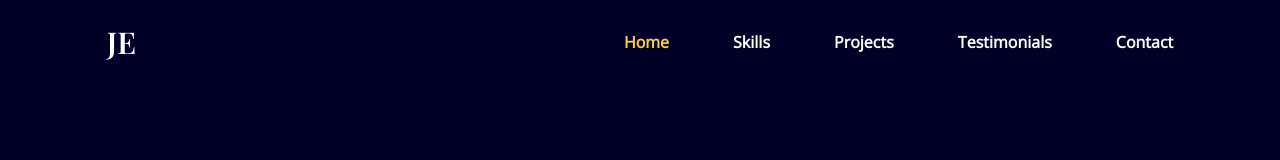
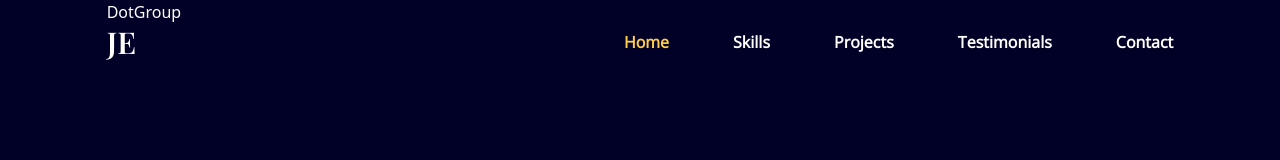
Before and after one commit to afiatamanna06/jane-esper, a React (Create React App) app: page / in a window 1280 px wide. Shown: the top 160 px of the page. Built offline with nearby package versions, Linux system fonts and the light colour scheme; the HTML template or start-up script is replaced by a standard one.

Commit message:
Add dot group file

```diff
--- a/src/App.tsx
+++ b/src/App.tsx
@@ -1,4 +1,5 @@
 import { useEffect, useState } from "react";
+import DotGroup from "./components/common/DotGroup";
 import NavBar from "./components/navigation/NavBar";
 import UseMediaQuery from "./hooks/useMediaQuery";
 
@@ -21,7 +22,9 @@ function App() {
     <div className="App bg-deep-blue">
       <NavBar selectedPage={selectedPage} setSelectedPage={setSelectedPage} isTopOfPage={isTopOfPage} />
       <div className="w-5/6 mx-auto md:h-full">
-
+        {isAboveMediaScreen && (
+          <DotGroup />
+        )}
       </div>
     </div>
   );
--- /dev/null
+++ b/src/components/common/DotGroup.tsx
@@ -0,0 +1,9 @@
+
+
+function DotGroup() {
+  return (
+    <div>DotGroup</div>
+  )
+}
+
+export default DotGroup
```
